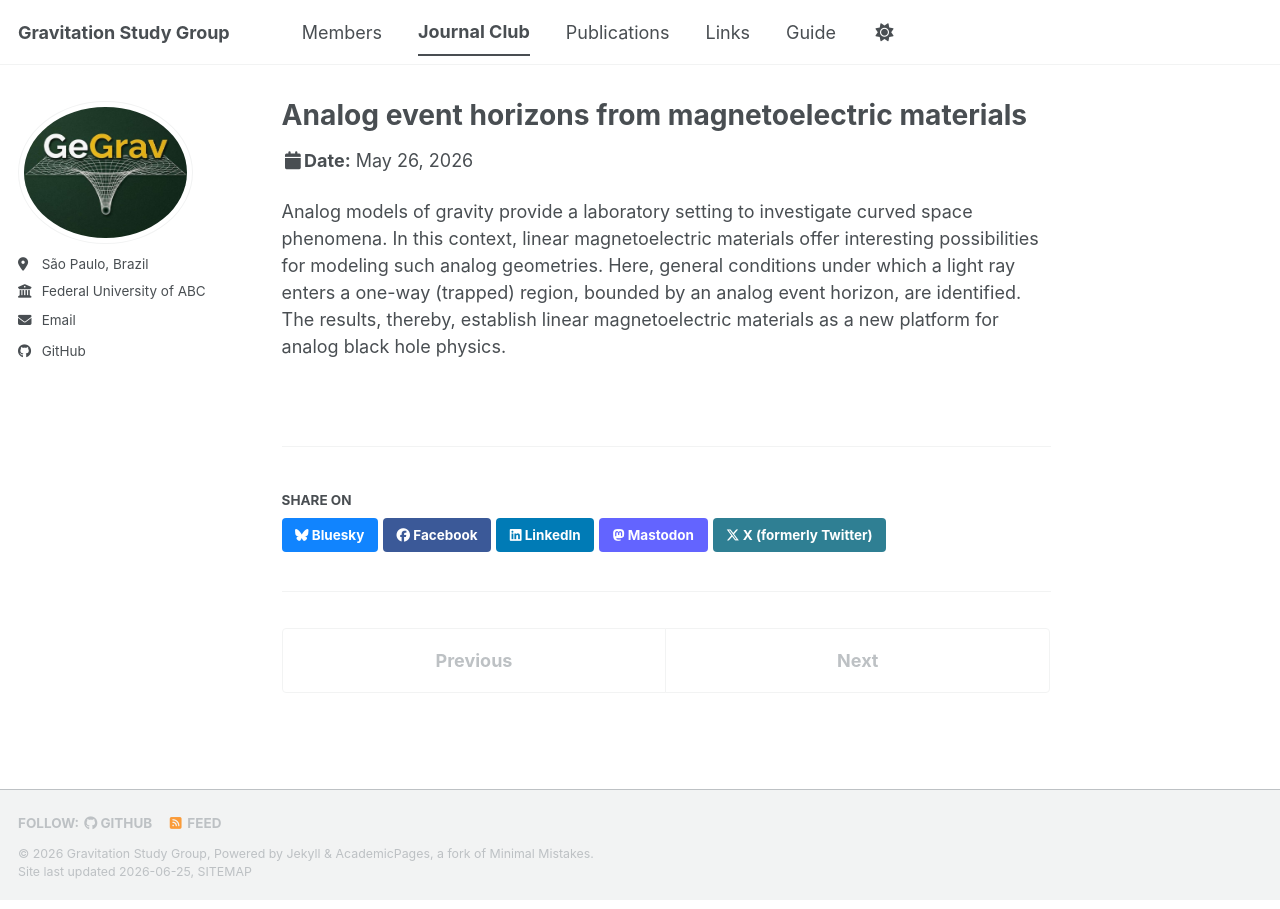
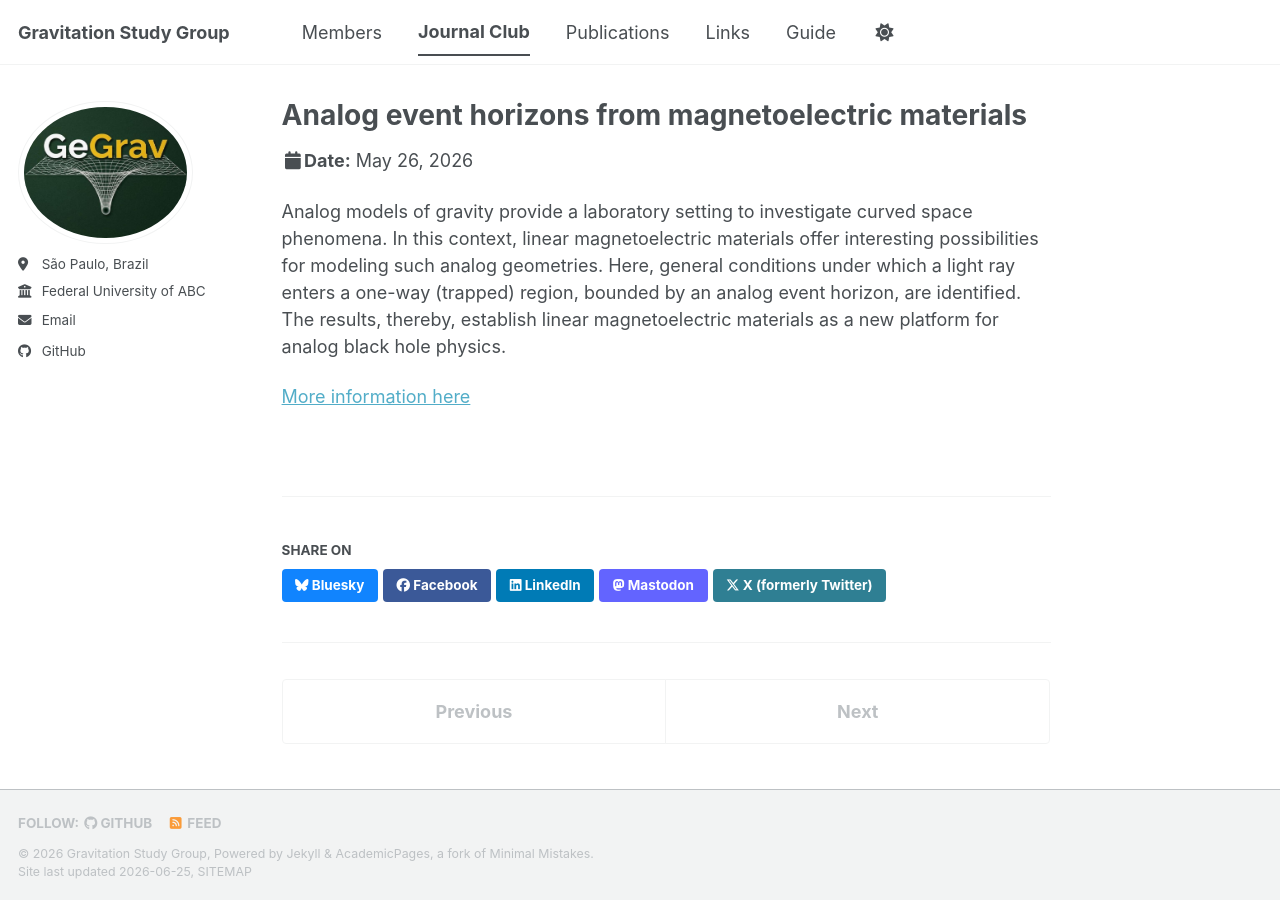
Before and after one commit to gegrav-ufabc/gegrav-ufabc.github.io, a Jekyll site: the page built from _talks/2012-03-01-talk-1.md, in a window 1280 px wide. Built offline with Jekyll 4.4.1, drawn with Linux system fonts in a browser that asks for light colours; a style sheet for code colours, icons or effects is not loaded.

Commit message:
Update 2012-03-01-talk-1.md

```diff
--- a/_talks/2012-03-01-talk-1.md
+++ b/_talks/2012-03-01-talk-1.md
@@ -12,3 +12,5 @@ In this context, linear magnetoelectric materials offer interesting possibilitie
 analog geometries. Here, general conditions under which a light ray enters a one-way (trapped)
 region, bounded by an analog event horizon, are identified. The results, thereby, establish linear
 magnetoelectric materials as a new platform for analog black hole physics.
+
+[More information here](https://arxiv.org/pdf/2205.05149)
```
